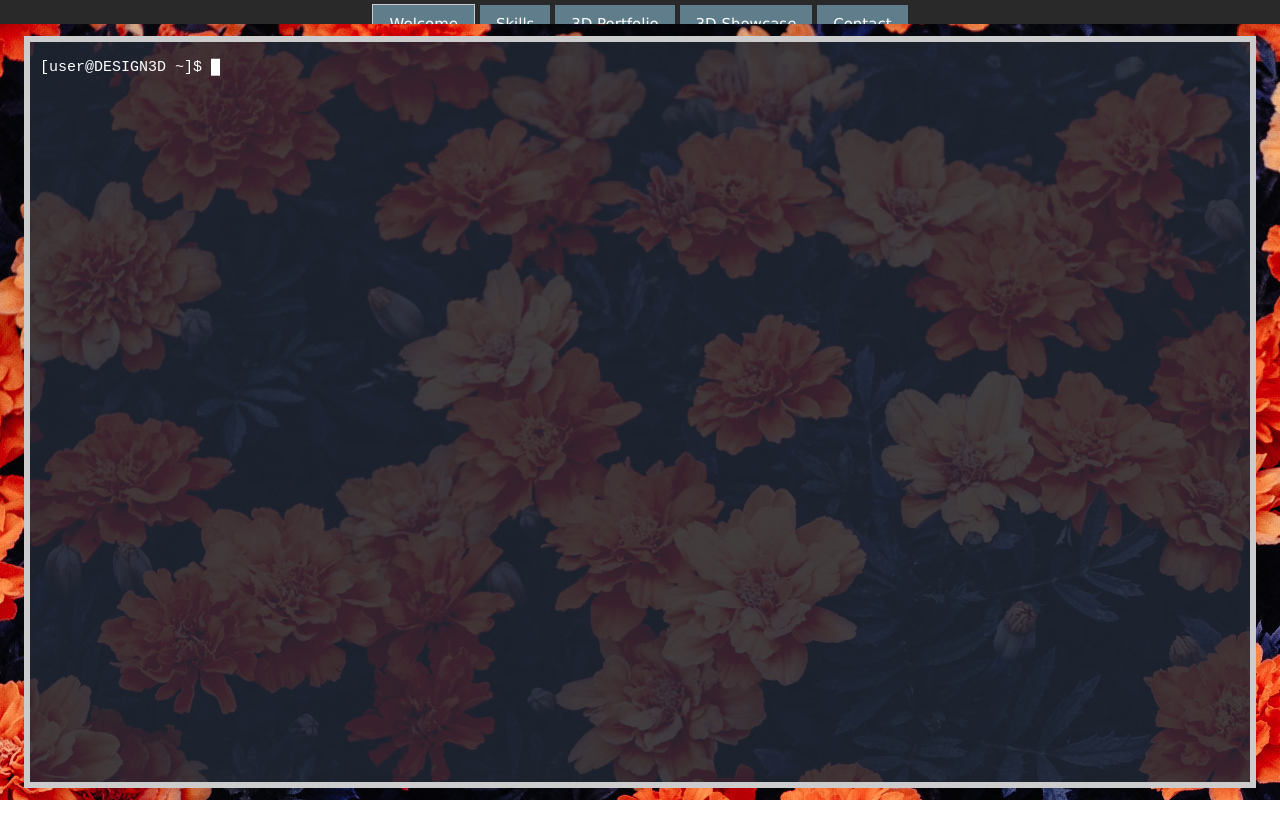
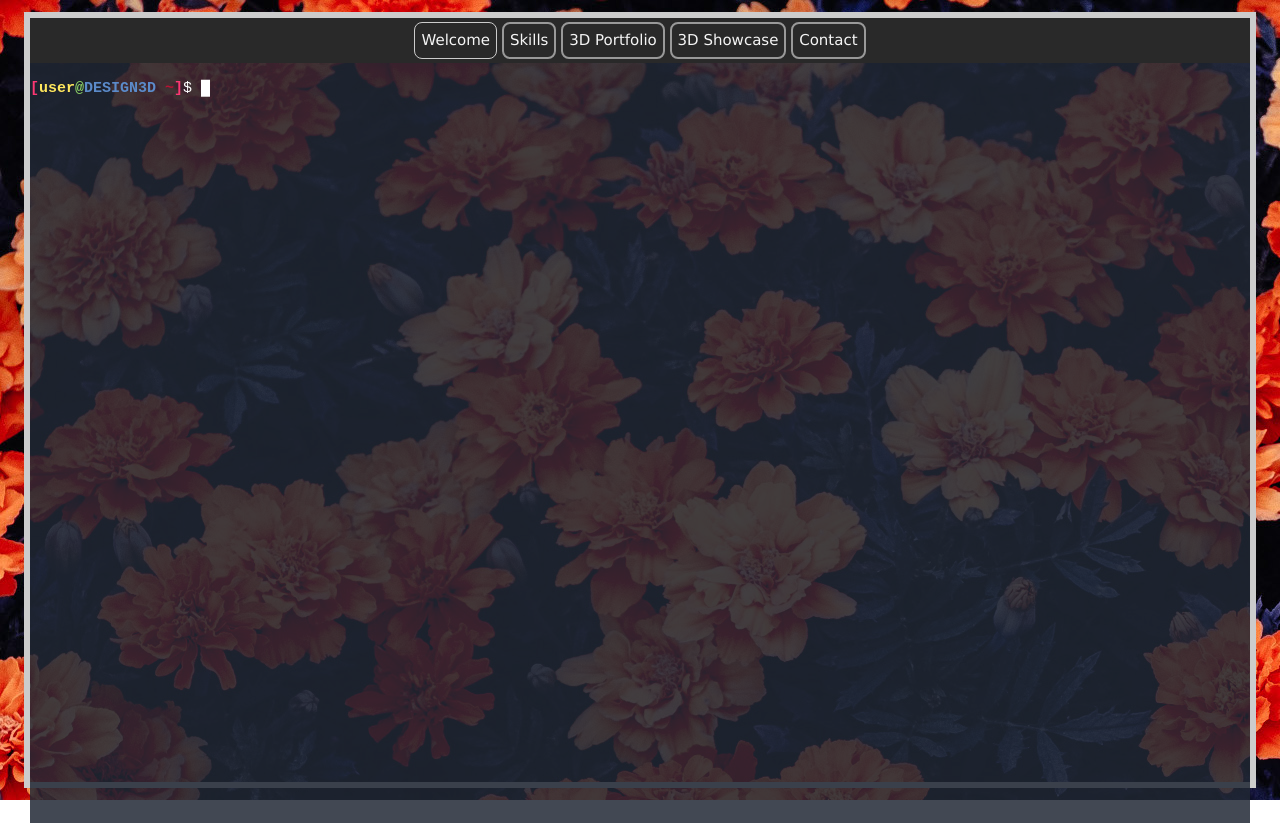
Before and after one commit to design3d-blender/website, a plain HTML site: page index.html in a window 1280 px wide. Before the commit the page ends 800 px from the top, so only its background shows below. Drawn offline with nearby package versions, Linux system fonts and the light colour scheme.

Commit message:
styling changes

```diff
--- a/css/style.css
+++ b/css/style.css
@@ -11,8 +11,10 @@ body {
 }
 
 .navbar{
+    display:block;
     background-color: rgb(41, 41, 41);
     height: 3%;
+    min-height: 3em;
 }
 
 .desktop {
@@ -23,18 +25,65 @@ body {
     flex: 1;
 }
 
+#window {
+    height: 100%;
+    width: 100%;
+}
+
+.button{
+    text-align: center;
+    height: 100%;
+    outline: none;
+    background-color: rgba(255, 255, 255, 0);
+    color: rgb(245, 245, 245);
+    border: 2px solid #999999; /* Green */
+    border-radius: 8px;
+}
+
+.button:hover{
+    outline: none;
+    background-color: #999999;
+    color: rgb(0, 0, 0);
+    border: 2px solid #999999; /* Green */
+    border-radius: 8px;
+}
+
 #console {
     background-color: rgba(33, 39, 53, 0.849);
-    flex: 1;
-    padding-left: 10px;
-    padding-right: 10px;
     overflow: auto;
-    height: 100%;
+    height: 95vh;
     width: 100%;
+    margin: 0;
+
 }
 #console p{
     color: white;
     font-family: monospace;
+}
+
+.bracket{
+    color: rgb(253, 55, 115);
+    font-weight: bold;
+}
+
+.user{
+    color: rgb(255, 231, 93);
+    font-weight: bold;
+}
+
+.at{
+    color: rgb(142, 211, 102);
+    font-weight: bold;
+}
+
+.design3d{
+    color: rgb(91, 139, 202);
+    font-weight: bold;
+}
+
+.directory{
+    color: rgb(182, 19, 52);
+    font-weight: bold;
 }
 
 #cursor{
@@ -64,7 +113,15 @@ body {
 #renderCanvas{
     display: none;
     width: 100%;
-    height: 92%;
+    height: 100%;
+    background: transparent;
+    outline: none;
+}
+
+#canvas3D{
+    display: none;
+    width: 100%;
+    height: 90%;
     background: transparent;
 }
 
--- a/index.html
+++ b/index.html
@@ -11,18 +11,23 @@
 
 <body>
     <div class="page">
+        <div class="desktop w3-padding-large">
+            <div id="window" class="w3-topbar w3-bottombar w3-leftbar w3-rightbar">
                 <div class="navbar w3-padding-small w3-center w3-bar">
                     <button onclick="startWriting('txt/welcome.txt',true)"
-                class="w3-button w3-blue-grey w3-border">Welcome</button>
-            <button onclick="startWriting('txt/skills.txt',true)" class="w3-button w3-blue-grey">Skills</button>
-            <button onclick="drawPortfolio('txt/portfolio.txt',true)" class="w3-button w3-blue-grey">3D
+                        class="button w3-border">Welcome</button>
+                    <button onclick="startWriting('txt/skills.txt',true)" class="button">Skills</button>
+                    <button onclick="drawPortfolio('txt/portfolio.txt',true)" class="button">3D
                         Portfolio</button>
-            <button onclick="drawShowcase('txt/showcase.txt',true)" class="w3-button w3-blue-grey">3D Showcase</button>
-            <button onclick="startWriting('txt/contact.txt',true)" class="w3-button w3-blue-grey">Contact</button>
+                    <button onclick="drawShowcase('txt/showcase.txt',true)" class="button">3D
+                        Showcase</button>
+                    <button onclick="startWriting('txt/contact.txt',true)"
+                        class="button">Contact</button>
                 </div>
-        <div class="desktop w3-padding-large">
-            <div id="console" class="w3-topbar w3-bottombar w3-leftbar w3-rightbar">
-                <p>[user@DESIGN3D ~]$
+                <div id="console">
+                    <p><span class="bracket">[</span><span class="user">user</span><span class="at">@</span><span
+                            class="design3d">DESIGN3D </span><span class="directory">~</span><span
+                            class="bracket">]</span>$
                         <span id="content"></span>
                         <span id="cursor">█</span>
                         <script>
@@ -136,7 +141,10 @@
                             </a>
                         </div>
                     </div>
+                    <div id="canvas3D">
                         <canvas id="renderCanvas">Your browser does not support the canvas tag.</canvas>
+                    </div>
+                </div>
             </div>
         </div>
     </div>
--- a/js/scripts.js
+++ b/js/scripts.js
@@ -14,6 +14,9 @@ function startWriting(file, clear) {
         }
         if (!!document.getElementById("slider")) {
             document.getElementById("slider").style.display = 'none';
+        }
+        if (!!document.getElementById("canvas3D")) {
+            document.getElementById("canvas3D").style.display = 'none';
         }
         // if(!!document.getElementById("showcase")){
         //     document.getElementById("showcase").remove();
@@ -40,7 +43,21 @@ function startWriting(file, clear) {
 
 function typeWriter() {
     if (i < txt.length) {
-        content.innerHTML += txt.charAt(i).replace("\n", "<br/>").replace(/\s/g, '&nbsp;');
+        if (txt.charAt(i) == '?') {
+            i++;
+            if (txt.charAt(i) == ' ') {
+                content.innerHTML += '<span class="bracket">[</span><span class="user">user</span><span class="at">@</span><span class="design3d">DESIGN3D </span><span class="directory">~</span><span class="bracket">]</span>$ ';
+            } else {
+                let directory ="";
+                while(txt.charAt(i) !== ' ' && i < txt.length){
+                    directory += txt.charAt(i);
+                    i++;
+                }
+                content.innerHTML += '<span class="bracket">[</span><span class="user">user</span><span class="at">@</span><span class="design3d">DESIGN3D </span><span class="directory">~/'+directory+'</span><span class="bracket">]</span>$ ';
+            }
+        } else {
+            content.innerHTML += txt.charAt(i).replace("\n", "<br/>").replace(/\s/g, '&nbsp;');
+        }
         i++;
         setTimeout(typeWriter, speed);
     }
@@ -82,6 +99,7 @@ function drawShowcase(file, clear) {
         var foo = window.getComputedStyle(element, null);
         if (foo.getPropertyValue("display") == 'none') {
             element.style.display = 'block';
+            document.getElementById("canvas3D").style.display = 'block';
             if (!isModelLoaded) {
                 start3D();
                 isModelLoaded = true;
@@ -123,7 +141,7 @@ function start3D() {
         slider.step = 0.01;
         slider.value = 0;
 
-        document.getElementById('console').appendChild(slider);
+        document.getElementById('canvas3D').appendChild(slider);
 
         slider.oninput = function () {
             animation.goToFrame(this.value);
--- a/txt/portfolio.txt
+++ b/txt/portfolio.txt
@@ -1,3 +1,3 @@
 cd portfolio
-[user@DESIGN3D ~/portfolio]$ sxiv -t *.png
+?portfolio sxiv -t *.png
 click any image to enter "gallery mode"
--- a/txt/welcome.txt
+++ b/txt/welcome.txt
@@ -5,5 +5,5 @@ figlet -f slant Welcome
 | |/ |/ /  __/ / /__/ /_/ / / / / / /  __/
 |__/|__/\___/_/\___/\____/_/ /_/ /_/\___/
 
-[user@DESIGN3D ~]$ cd welcome
-[user@DESIGN3D ~/welcome]$
+? cd welcome
+?welcome
```
Also changed, not shown: 2 other files. Lines whose indentation alone changed are shown as unchanged.
